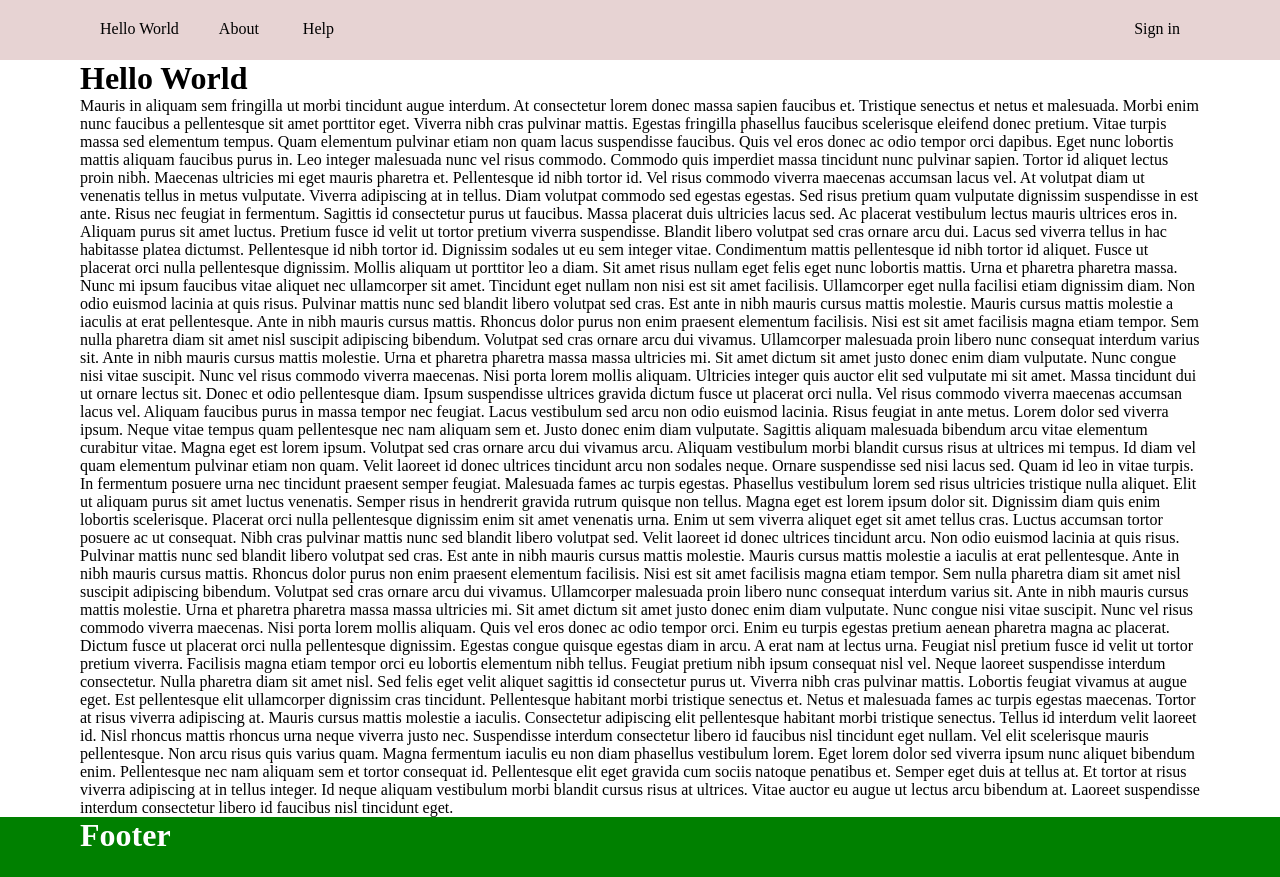
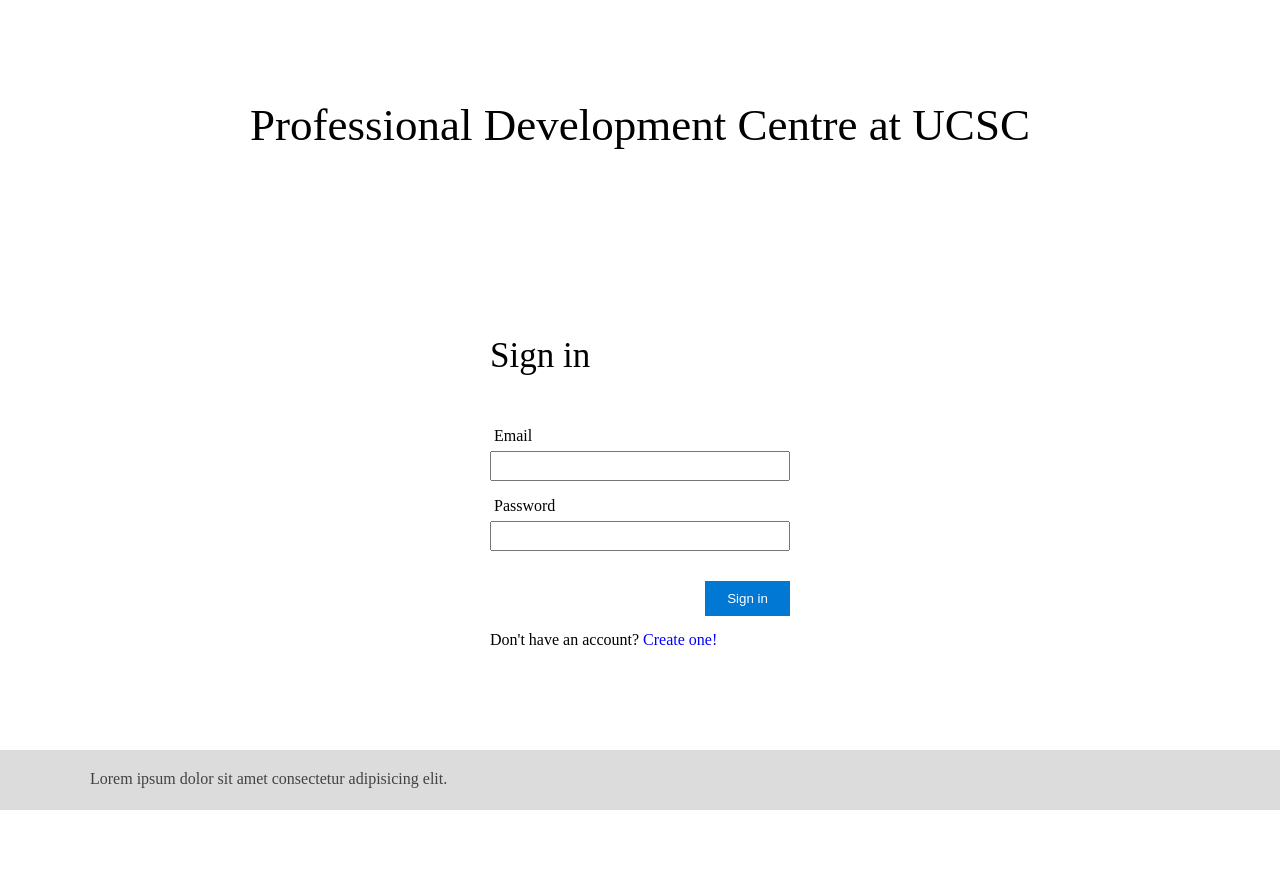
Before and after one commit to ashen92/Project-PDC, a PHP site: page / in a window 1280 px wide. After the commit the page ends 810 px from the top, so only its background shows below. Run offline with PHP 8.4, Linux system fonts and the light colour scheme.

Commit message:
Add signin page

```diff
--- a/Src/Web/App/public/css/main.css
+++ b/Src/Web/App/public/css/main.css
@@ -1 +1 @@
-label{padding:6px 4px}input[type=text]{padding:6px 8px}input[type=email]{padding:6px 8px}input[type=password]{padding:6px 8px}input[type=submit]{padding:3px 16px}input[type=button]{padding:3px 16px}#signin-area{width:300px}#signin-area input[type=submit]{grid-row:2}#signin-area .submit{justify-content:right}.grid{display:grid}.grid-column{grid-auto-columns:auto;grid-template-columns:auto}.grid-row{grid-auto-rows:auto;grid-template-rows:auto}.justify-content-center{justify-content:center}*{margin:0;padding:0}a{color:blue;text-decoration:none}.header a:hover{background-color:azure}.wrapper{display:grid;grid-template-rows:auto 1fr auto;min-height:100vh}.header{background-color:#e7d3d3;display:grid;grid-template-columns:auto 1fr auto;min-height:60px}.header *{display:inline-block}.header a{color:#000;padding:20px}.navbar-user-account{text-align:right}.text-title{font-size:45px;padding:20px}.text-subtitle{font-size:35px;padding:20px}.form-field{display:grid;grid-template-rows:30px 30px;padding:5px 0px 5px 0px}.form-field>input[type=submit]{min-width:auto}.box{padding:20px}.footer{height:60px}.margin-top-60px{margin-top:60px}.padding-x-60px{padding-left:80px;padding-right:80px}.padding-y-15px{padding-top:15px;padding-bottom:15px}.color-green{background-color:green;color:#fff}/*# sourceMappingURL=main.css.map */
+label{padding:6px 4px}input[type=text]{padding:6px 8px}input[type=email]{padding:6px 8px}input[type=password]{padding:6px 8px}input[type=submit]{border:none;padding:10px 22px;color:#fff;background-color:#0078d4}input[type=submit]:hover{color:#fff;background-color:#0067b5}input[type=button]{padding:10px 22px}.grid{display:grid;grid-auto-rows:auto;grid-auto-columns:auto;justify-content:center}.text-title{font-size:45px;padding:20px}.text-subtitle{font-size:35px;padding:20px}#signin-container{align-items:center;min-height:100%}#signin-container.grid{grid-template-rows:250px 500px}#signin-area{width:300px;padding:20px}.form-field{display:grid;grid-template-rows:30px 30px;padding:5px 0px 5px 0px}.form-field-submit{text-align:right;max-height:70px;padding-top:25px}*{margin:0;padding:0}a{color:blue;text-decoration:none}.header a:hover{background-color:azure}.wrapper{display:grid;grid-template-rows:auto 1fr auto;min-height:100vh}.header{background-color:#e7d3d3;display:grid;grid-template-columns:auto 1fr auto;min-height:60px}.header *{display:inline-block}.header a{color:#000;padding:20px}.navbar-user-account{text-align:right}.footer{height:60px;background-color:#dcdcdc;color:#424242}.footer div{padding:20px 10px 20px 10px}.padding-x-60px{padding-left:80px;padding-right:80px}.padding-y-15px{padding-top:15px;padding-bottom:15px}/*# sourceMappingURL=main.css.map */
--- a/Src/Web/App/src/Controller/SigninController.php
+++ b/Src/Web/App/src/Controller/SigninController.php
@@ -18,6 +18,6 @@
 
     public function index(Request $request): Response
     {
-        return new Response($this->twig->render("index.html"));
+        return new Response($this->twig->render("signin.html"));
     }
 }
--- /dev/null
+++ b/Src/Web/App/src/wwwroot/scss/_form.scss
@@ -0,0 +1,11 @@
+.form-field {
+    display: grid;
+    grid-template-rows: 30px 30px;
+    padding: 5px 0px 5px 0px;
+}
+
+.form-field-submit {
+    text-align: right;
+    max-height: 70px;
+    padding-top: 25px;
+}
--- a/Src/Web/App/src/wwwroot/scss/_grid.scss
+++ b/Src/Web/App/src/wwwroot/scss/_grid.scss
@@ -1,17 +1,7 @@
 .grid {
     display: grid;
-}
+    grid-auto-rows: auto;
+    grid-auto-columns: auto;
 
-.grid-column {
-    grid-auto-columns: auto;
-    grid-template-columns: auto;
-}
-
-.grid-row {
-    grid-auto-rows: auto;
-    grid-template-rows: auto;
-}
-
-.justify-content-center {
     justify-content: center;
 }
--- a/Src/Web/App/src/wwwroot/scss/_input.scss
+++ b/Src/Web/App/src/wwwroot/scss/_input.scss
@@ -1,26 +1,37 @@
 $text-field-padding: 6px 8px;
-$button-padding: 3px 16px;
+
+$button-padding: 10px 22px;
 
 label {
     padding: 6px 4px;
 }
 
-input[type="text"] {
+input {
+    &[type="text"] {
         padding: $text-field-padding;
     }
 
-input[type="email"] {
+    &[type="email"] {
         padding: $text-field-padding;
     }
 
-input[type="password"] {
+    &[type="password"] {
         padding: $text-field-padding;
     }
 
-input[type="submit"] {
+    &[type="submit"] {
+        border: none;
+        padding: $button-padding;
+        color: white;
+        background-color: #0078d4;
+
+        &:hover {
+            color: white;
+        background-color: #0067b5;
+        }
+    }
+
+    &[type="button"] {
         padding: $button-padding;
     }
-
-input[type="button"] {
-    padding: $button-padding;
 }
--- /dev/null
+++ b/Src/Web/App/src/wwwroot/scss/_page-signin.scss
@@ -0,0 +1,13 @@
+#signin-container {
+    align-items: center;
+    min-height: 100%;
+
+    &.grid {
+        grid-template-rows: 250px 500px;
+    }
+}
+
+#signin-area {
+    width: 300px;
+    padding: 20px;
+}
--- a/Src/Web/App/src/wwwroot/scss/_signinarea.scss
+++ /dev/null
@@ -1,11 +0,0 @@
-#signin-area {
-    width: 300px;
-
-    input[type="submit"] {
-        grid-row: 2;
-    }
-
-    .submit {
-        justify-content: right;
-    }
-}
--- /dev/null
+++ b/Src/Web/App/src/wwwroot/scss/_text.scss
@@ -0,0 +1,11 @@
+$title-padding: 20px;
+
+.text-title {
+    font-size: 45px;
+    padding: $title-padding;
+}
+
+.text-subtitle {
+    font-size: 35px;
+    padding: $title-padding;
+}
--- a/Src/Web/App/src/wwwroot/scss/main.scss
+++ b/Src/Web/App/src/wwwroot/scss/main.scss
@@ -1,6 +1,8 @@
 @use 'input';
-@use 'signinarea';
 @use 'grid';
+@use 'text';
+@use 'page-signin';
+@use 'form';
 
 $navbar-color: rgb(231, 211, 211);
 
@@ -44,36 +46,14 @@
     text-align: right;
 }
 
-.text-title {
-    font-size: 45px;
-    padding: 20px;
-}
-
-.text-subtitle {
-    font-size: 35px;
-    padding: 20px;
-}
-
-.form-field {
-    display: grid;
-    grid-template-rows: 30px 30px;
-    padding: 5px 0px 5px 0px;
-}
-
-.form-field > input[type="submit"] {
-    min-width: auto;
-}
-
-.box {
-    padding: 20px;
-}
-
 .footer {
     height: 60px;
-}
+    background-color: gainsboro;
+    color: rgb(66, 66, 66);
 
-.margin-top-60px {
-    margin-top: 60px;
+    div {
+        padding: 20px 10px 20px 10px;
+    }
 }
 
 .padding-x-60px {
@@ -85,8 +65,3 @@
     padding-top: 15px;
     padding-bottom: 15px;
 }
-
-.color-green {
-    background-color: green;
-    color: white;
-}
--- a/Src/Web/App/templates/index.html
+++ b/Src/Web/App/templates/index.html
@@ -1,6 +1,8 @@
 {% extends "layout.html" %}
 
-{% block title %}Professional Development Center{% endblock %}
+{% block title %}Professional Development Centre{% endblock %}
+
+{% block header %} {{ include('header.html') }} {% endblock %}
 
 {% block content %}
 <h1>Hello World</h1>
--- a/Src/Web/App/templates/layout.html
+++ b/Src/Web/App/templates/layout.html
@@ -5,30 +5,20 @@
     <meta charset="UTF-8">
     <meta name="viewport" content="width=device-width, initial-scale=1.0">
     <link href="css/main.css" type="text/css" rel="stylesheet">
+    <meta http-equiv="cache-control" content="no-cache" />
     <title>{% block title %}{% endblock %}</title>
 </head>
 
 <body>
     <div class="wrapper">
-        <div class="header padding-x-60px">
-            <div>
-                <a href="/" class="navbar-logo">Hello World</a>
-            </div>
-            <nav>
-                <ul>
-                    <li><a href="/about">About</a></li>
-                    <li><a href="/help">Help</a></li>
-                </ul>
-            </nav>
-            <div class="navbar-user-account">
-                <a href="/signin">Sign in</a>
-            </div>
+        <div>
+            {% block header %}{% endblock %}
         </div>
         <div class="content padding-x-60px">
-            {% block content%}{% endblock %}
+            {% block content %}{% endblock %}
         </div>
-        <div class="footer padding-x-60px color-green">
-            <h1>Footer</h1>
+        <div class="footer padding-x-60px">
+            <div>Lorem ipsum dolor sit amet consectetur adipisicing elit.</div>
         </div>
     </div>
 </body>
--- /dev/null
+++ b/Src/Web/App/templates/signin.html
@@ -0,0 +1,32 @@
+{% extends "layout.html" %}
+
+{% block title %}Professional Development Centre{% endblock %}
+
+{% block content %}
+
+<div id="signin-container" class="grid">
+    <div class="text-title">
+        Professional Development Centre at UCSC
+    </div>
+    <div class="grid">
+        <div class="text-subtitle">Sign in</div>
+        <div id="signin-area" class="box">
+            <form action="" method="post">
+                <div class="form-field">
+                    <label for="email">Email</label>
+                    <input type="email" name="email" id="email" required>
+                </div>
+                <div class="form-field">
+                    <label for="password">Password</label>
+                    <input type="password" name="password" id="password" required>
+                </div>
+                <div class="form-field-submit">
+                    <input type="submit" value="Sign in">
+                </div>
+            </form>
+            <div class="padding-y-15px">Don't have an account? <a href="/signup">Create one!</a></div>
+        </div>
+    </div>
+</div>
+
+{% endblock %}
```
Also changed, not shown: Src/Web/App/templates/header.html (added, +14 -0 lines). Lines whose indentation alone changed are shown as unchanged.
